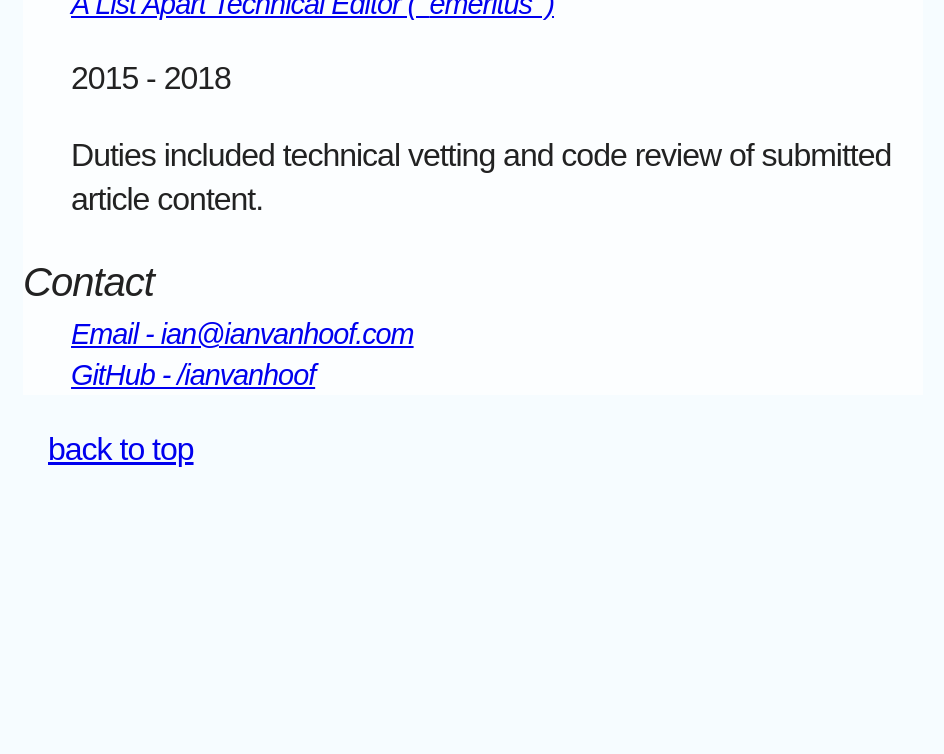
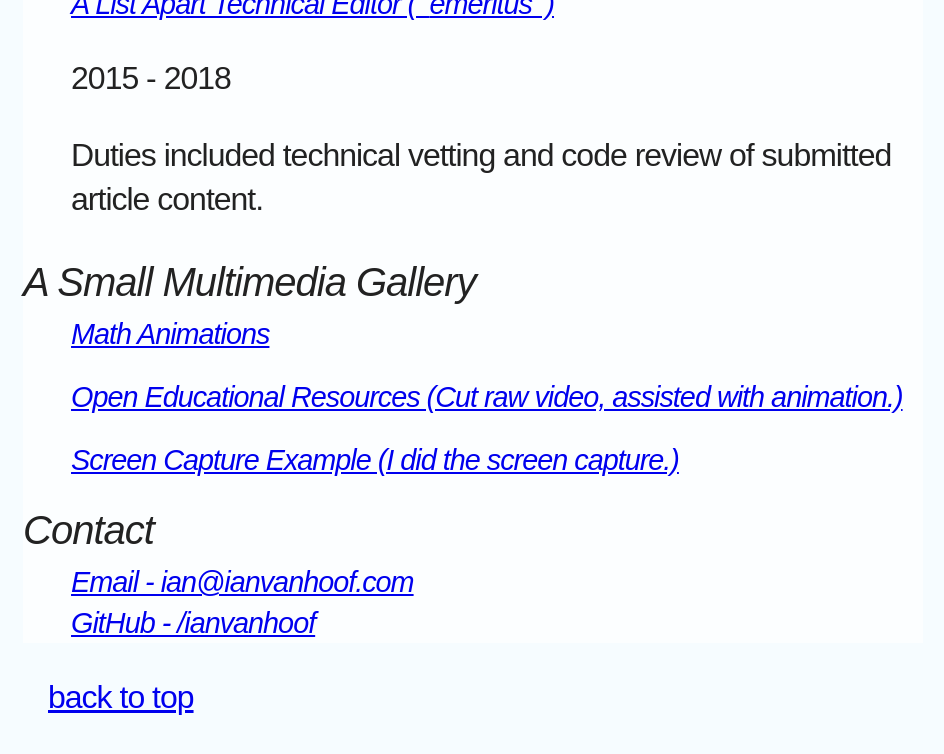
Before and after one commit to ianvanhoof/ianvanhoof.github.io, a Jekyll site: the page built from about-me.html, in a window 1280 px wide and 900 px high, scrolled down 1861 px. Shown: the top 754 px of the window, without its empty margins (0-944 px from the left). Built offline with Jekyll 4.4.1, drawn with Linux system fonts in a browser that asks for light colours; some web fonts are replaced.

Commit message:
- adding a small gallery of my multimedia work.

```diff
--- a/about-me.html
+++ b/about-me.html
@@ -71,6 +71,20 @@ button: home
             </p>
         </section>
     </section>
+    <section>
+        <h2>A Small Multimedia Gallery</h2>
+        <a href="https://www.youtube.com/watch?v=ySNUufyYyUA&feature=youtu.be&list=PLetwAIw3s4gQUTfcKw9AtUR1mthLwywWX">
+           <h3>
+                Math Animations
+           </h3>
+        </a><br>
+        <a href="https://www.youtube.com/watch?v=i1nYxIRa9f0&feature=youtu.be&list=PLetwAIw3s4gT4E_ps4EuuvWXeFKhb8hcd">
+            <h3>Open Educational Resources (Cut raw video, assisted with animation.)</h3>
+        </a><br>
+        <a href="https://www.youtube.com/watch?v=7RaSd1v8Rpw&feature=youtu.be&list=PLetwAIw3s4gQUTfcKw9AtUR1mthLwywWX">
+    <h3>Screen Capture Example (I did the screen capture.)</h3>
+        </a><br>
+    </section>
 
     <section id="contact">
         <h2>Contact</h2>
```
